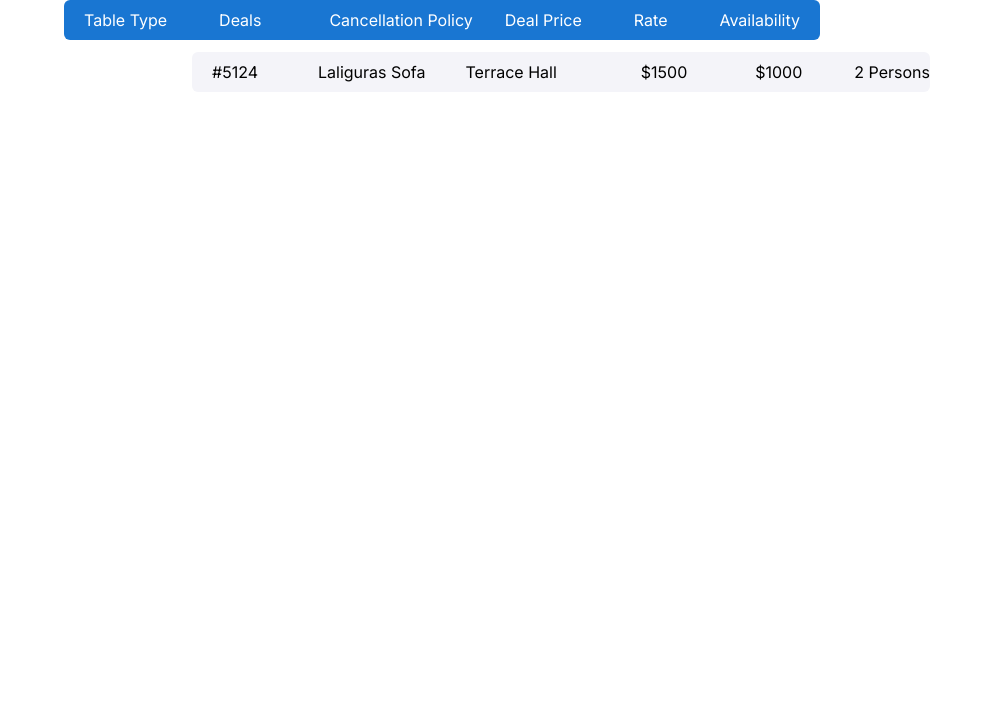
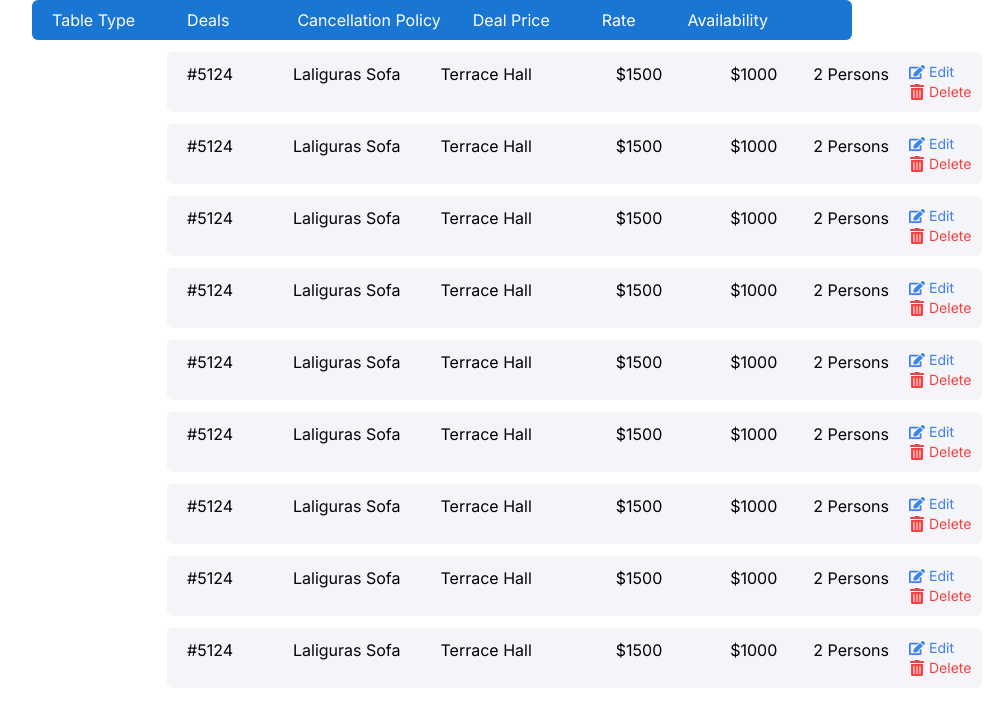
Before and after one commit to turttlehouse/Reservation_System_Next_Js, a Next.js app: page /rates in a window 1280 px wide. Shown: the top 714 px of the page, without its empty margins (198-1200 px from the left). Built offline with nearby package versions, Linux system fonts and the light colour scheme.

Commit message:
rates completed

```diff
--- a/package.json
+++ b/package.json
@@ -17,6 +17,7 @@
     "next": "^14.2.3",
     "react": "^18",
     "react-dom": "^18",
+    "react-icons": "^5.1.0",
     "tailwind": "^4.0.0"
   },
   "devDependencies": {
--- a/src/app/booking/components/Data.tsx
+++ b/src/app/booking/components/Data.tsx
@@ -8,8 +8,8 @@ export default function Data(){
           <h1 className="text-black ml-[72px]">Ghanashyam</h1>
           <h1 className="text-black">52(Terrace)</h1>
           <h1 className="text-black ml-3">19/03/2024 <br/> 9:00 AM</h1>
-          <h1 className="text-black ml-6">5</h1>
-          <h1 className="text-black ml-[100px]">$1500</h1>
+          <h1 className="text-black ml-14">5</h1>
+          <h1 className="text-black ml-[70px]">$1500</h1>
           <h1 className="text-black ml-[50px]">$1500</h1>
           <h1 className="text-black ml-5 mr-5">Reserved</h1>
         </div>
--- a/src/app/rates/components/Data.tsx
+++ b/src/app/rates/components/Data.tsx
@@ -1,18 +1,32 @@
-export default function Data(){
-  return(
+import { FaEdit, FaTrashAlt } from 'react-icons/fa';
+
+export default function Data() {
+
+  return (
     <>
-    <div className="flex ml-[390px]">
-    <div className="bg-[#f4f4f9] h-[40px] rounded-md flex items-center mt-3">
+      <div className="flex ml-[365px]">
+        <div className="bg-[#f4f4f9] h-[60px] rounded-md flex items-center mt-3">
           <div className="flex gap-5 ">
             <h1 className="text-black ml-5">#5124</h1>
             <h1 className="text-black ml-10">Laliguras Sofa</h1>
             <h1 className="text-black ml-5">Terrace Hall</h1>
             <h1 className="text-black ml-16">$1500</h1>
             <h1 className="text-black ml-12">$1000</h1>
-          <h1 className="text-black ml-8">2 Persons</h1>
+            <h1 className="text-black ml-4">2 Persons</h1>
+            <div className='mr-2'>
+              <div className="mr-5 flex items-center">
+              <FaEdit className="text-blue-500 cursor-pointer"  />
+              <span className="text-sm text-blue-500 cursor-pointer ml-1" >Edit</span>
+            </div>
+            <div className="flex items-center">
+              <FaTrashAlt className="text-red-500 cursor-pointer"  />
+              <span className="text-sm text-red-500 cursor-pointer ml-1" >Delete</span>
+            </div>
+            </div>
+
           </div>
         </div>
       </div>
     </>
-  )
+  );
 }
--- a/src/app/rates/page.tsx
+++ b/src/app/rates/page.tsx
@@ -1,4 +1,5 @@
 import Data from "../rates/components/Data";
+
 
 export default function Rates(){
   return (
@@ -11,11 +12,19 @@ export default function Rates(){
         <h1 className="text-white ml-12">Cancellation Policy</h1>
         <h1 className="text-white ml-3">Deal Price</h1>
         <h1 className="text-white ml-8">Rate</h1>
-        <h1 className="text-white ml-8">Availability</h1>
+        <h1 className="text-white ml-8 mr-16">Availability</h1>
 
       </div>
     </div>
   </div>
+  <Data />
+  <Data />
+  <Data />
+  <Data />
+  <Data />
+  <Data />
+  <Data />
+  <Data />
   <Data />
 
     </>
```
Also changed, not shown: 1 other file (tests, documents, lock files or other folders). Lines whose indentation alone changed are shown as unchanged.
